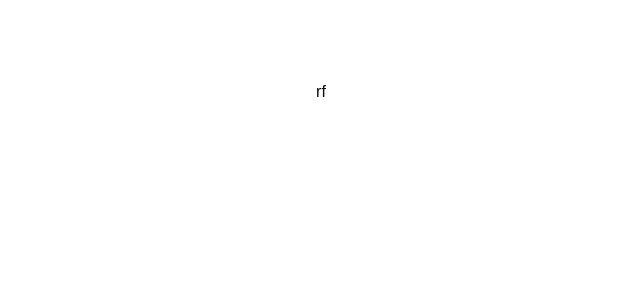
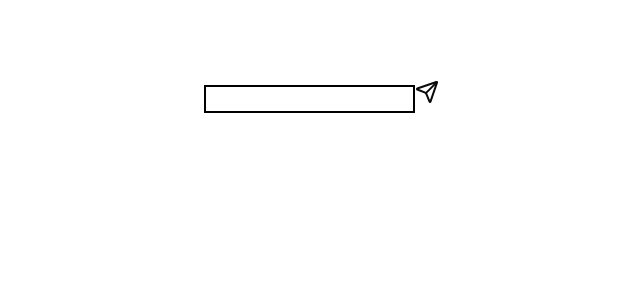
Before and after one commit to saadtresayyed10/avon-ai, a Next.js app: page / in a window 1280 px wide. Shown: the top 300 px of the page, without its empty margins (319-959 px from the left). Built offline with nearby package versions, Linux system fonts and the light colour scheme.

Commit message:
Form skeleton ready

```diff
--- a/app/page.tsx
+++ b/app/page.tsx
@@ -1,9 +1,9 @@
+"use client";
+
 import { useChat } from "ai/react";
+import { Send } from "lucide-react";
 
 const HomePage = () => {
-  const { messages, input, handleInputChange, handleSubmit, isLoading, stop } =
-    useChat({ api: "api/genai" });
-
   return (
     <div className="flex flex-col items-center w-full min-h-screen lg:gap-y-10 p-20">
       {RenderForm()}
@@ -11,7 +11,14 @@ const HomePage = () => {
   );
 
   function RenderForm() {
-    return <div>rf</div>;
+    return (
+      <form>
+        <input type="text" className="border-2 border-black" />
+        <button type="submit">
+          <Send />
+        </button>
+      </form>
+    );
   }
   function RenderMessage() {
     return <div>rm</div>;
```
Also changed, not shown: 1 other file (tests, documents, lock files or other folders).
